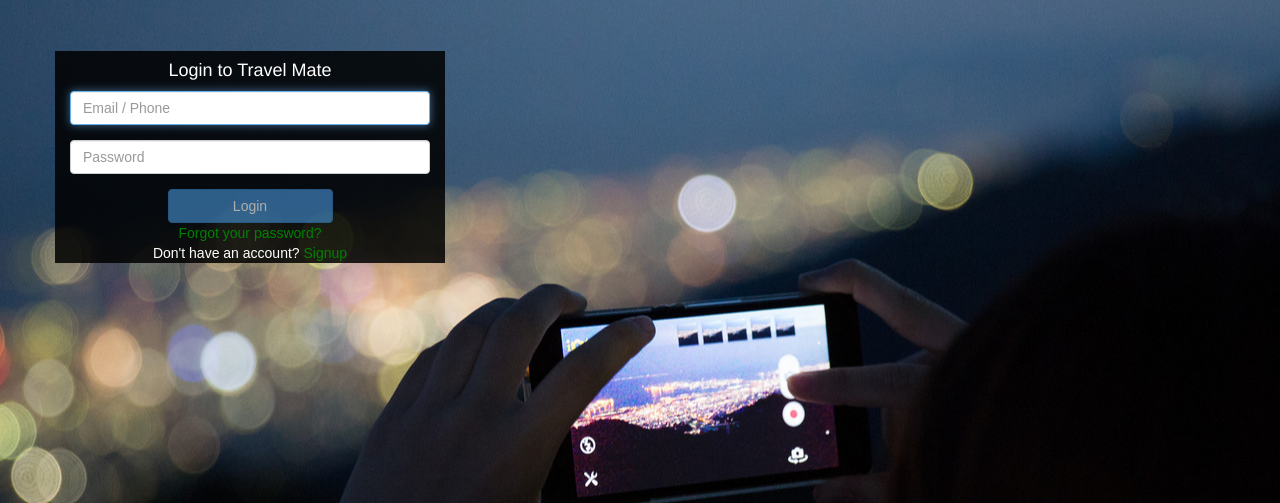
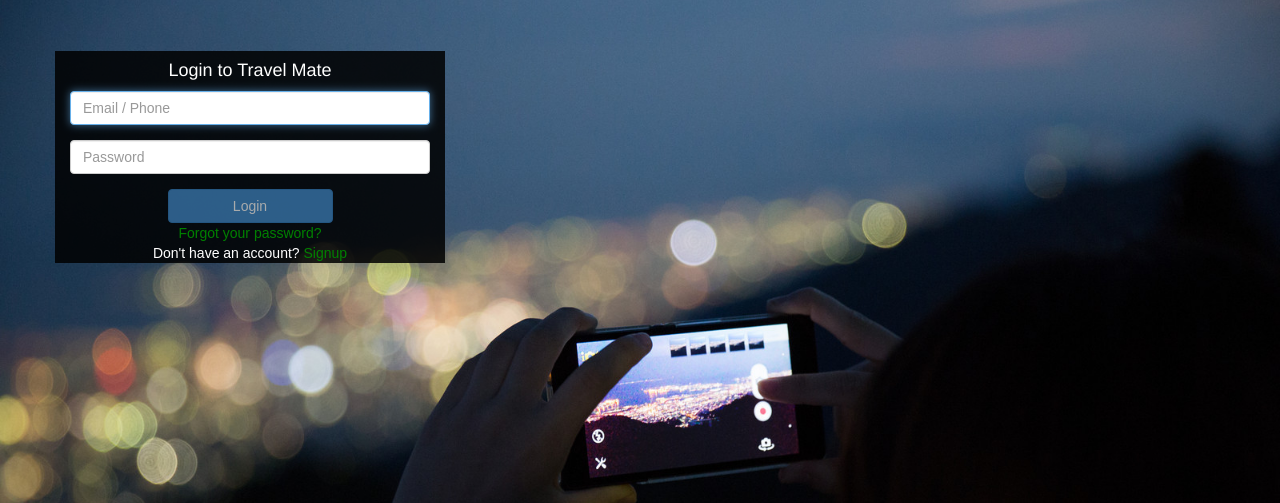
Before and after one commit to ArnisLupiks/TravelMate1, a PHP site: page / in a window 1280 px wide. Shown: the top 503 px of the page. Run offline with PHP 8.4, Linux system fonts and the light colour scheme.

Commit message:
Background Image
Background image fix, fixed position

```diff
--- a/css/custom.css
+++ b/css/custom.css
@@ -4,9 +4,20 @@ body{
 
 }
 .background{
-background: url('../img/City_phone.jpg') no-repeat fixed center;
+background: url('../img/City_phone.jpg')  no-repeat center center fixed;
+  -webkit-background-size: cover;
+  -moz-background-size: cover;
+  -o-background-size: cover;
+  background-size: cover;
+
+
 
 }
+
+
+
+
+
 .box-type{
 color: white;
 background-color: rgba(0, 0, 0, 0.85);
--- a/index.php
+++ b/index.php
@@ -24,6 +24,7 @@
 
   <body ng-cloak="" class="background">
 
+
       <div class="container" style="">
 
         <div data-ng-view="" id="ng-view" class="slide-animation"></div>
```
